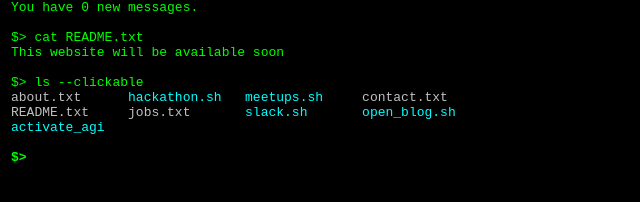
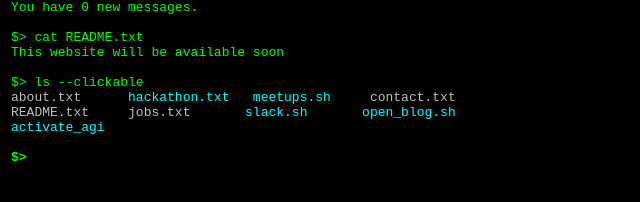
Before and after one commit to xixai/tempsite, a plain HTML site: page index.html in a window 1280 px wide. Shown: the part 176-378 px from the top of the page, 0-640 px from the left. Drawn offline with Linux system fonts and the light colour scheme.

Commit message:
Update index.html

```diff
--- a/index.html
+++ b/index.html
@@ -1,3 +1,4 @@
+
 <html><head>
 <title>XIX.ai</title>
 
@@ -18,7 +19,7 @@ files["README.txt"] = "This website will be available soon";
 files["jobs.txt"] = "We are looking for deep learning interns.\nProjects include natural language processing, speech recognition, image processing.\nSend your resumes to <a href='mailto:jobs@xix.ai' style='color:silver'>jobs@xix.ai</a>";
 files["contact.txt"] = "reach@xix.ai\n404 Bryant street, San Francisco, CA";
 
-urls['hackathon.sh'] = 'https://www.eventbrite.com/e/hackathon-recurrent-neural-hacks-tickets-26004061849';
+files["hackathon.txt"] = "The next hackathon to be announced soon";
 urls['meetups.sh'] = "http://www.meetup.com/superintelligencemeetup/";
 urls['slack.sh'] = 'https://xixslack.herokuapp.com/';
 urls['open_blog.sh'] = '';
@@ -135,7 +136,7 @@ $&gt; cat README.txt
 This website will be available soon
 
 $&gt; ls --clickable
-<span id='ls'><span style="color:silver"><span onclick="doCommandClick('cat about.txt');" style="cursor:pointer">about.txt</span>      <span style="color:aqua; cursor:pointer" onclick="doCommandClick('./hackathon.sh');">hackathon.sh</span>   <span style="color:aqua; cursor:pointer" onclick='doCommandClick("./meetups.sh")'>meetups.sh</span>     <span style="cursor:pointer" onclick="doCommandClick('cat contact.txt')">contact.txt</span></span>
+<span id='ls'><span style="color:silver"><span onclick="doCommandClick('cat about.txt');" style="cursor:pointer">about.txt</span>      <span style="color:aqua; cursor:pointer" onclick="doCommandClick('cat hackathon.txt');">hackathon.txt</span>   <span style="color:aqua; cursor:pointer" onclick='doCommandClick("./meetups.sh")'>meetups.sh</span>     <span style="cursor:pointer" onclick="doCommandClick('cat contact.txt')">contact.txt</span></span>
 <span style="color:silver"><span style="cursor:pointer" onclick="doCommandClick('cat README.txt')">README.txt</span>     <span style="cursor:pointer" onclick="doCommandClick('cat jobs.txt')">jobs.txt</span>       <span style="cursor:pointer;color:aqua" onclick="doCommandClick('./slack.sh')">slack.sh</span></span>       <span style="cursor: pointer; color:aqua" onclick="doCommandClick('./open_blog.sh')">open_blog.sh</span>
 <span style="color:aqua; cursor:pointer" onclick="doCommandClick('./activate_agi');">activate_agi</span></span>
 <span id='user_data'></span>
```
